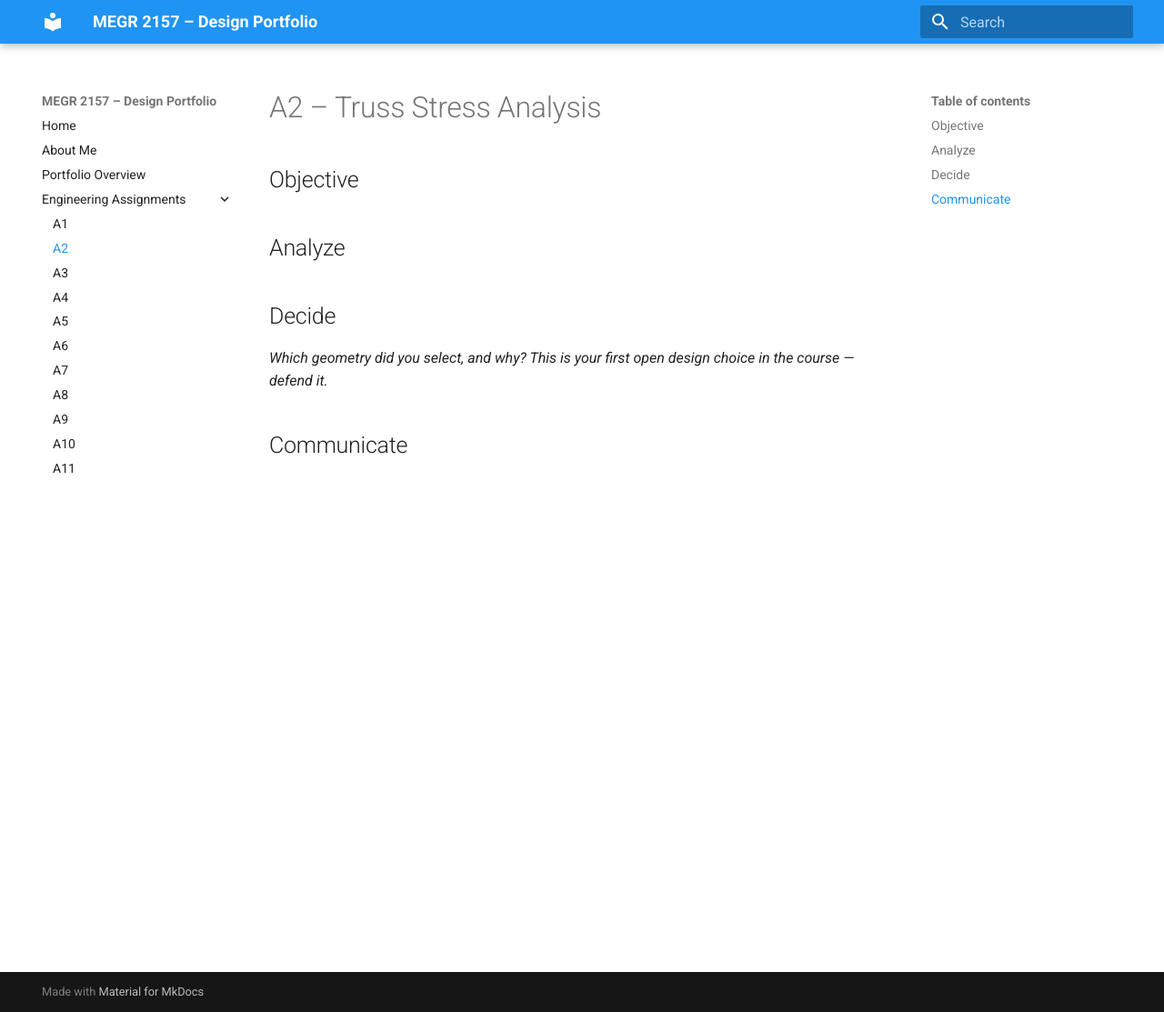
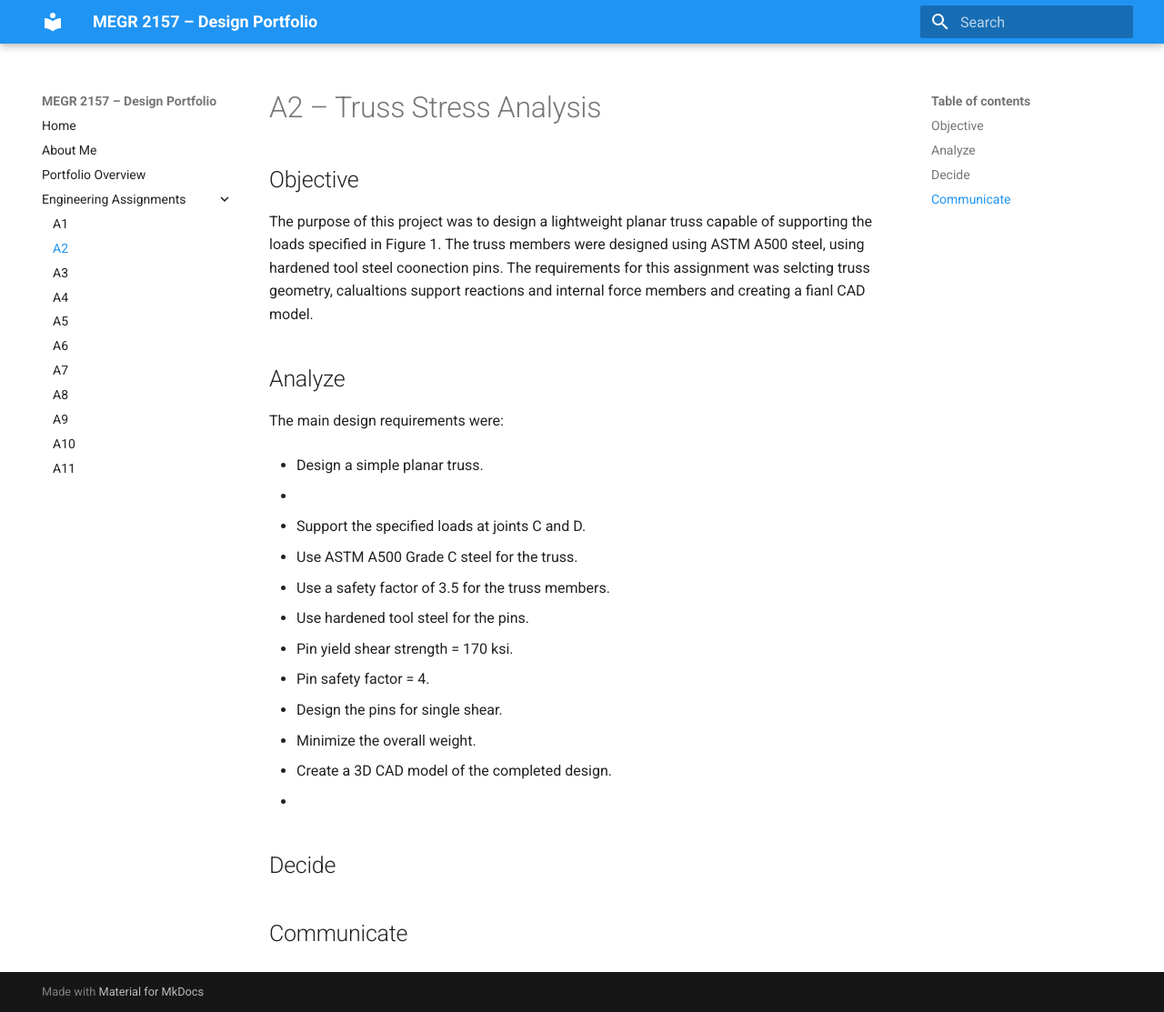
Before and after one commit to ncenatus/design-project-portfolio, an MkDocs documentation site: the page built from docs/assignments/A02/index.md, in a window 1280 px wide and 1113 px high. Shown: the whole window at 91% size. Built offline with MkDocs 1.6.1 and Material for MkDocs 9.7.7, drawn with Linux system fonts in a browser that asks for light colours.

Commit message:
Update index.md

```diff
--- a/docs/assignments/A02/index.md
+++ b/docs/assignments/A02/index.md
@@ -1,12 +1,26 @@
 # A2 – Truss Stress Analysis
 
 ## Objective
+The purpose of this project was to design a lightweight planar truss capable of supporting the loads specified in Figure 1. The truss members were designed using ASTM A500 steel, using hardened tool steel coonection pins.
+The requirements for this assignment was selcting truss geometry, calualtions support reactions and internal force members and creating a fianl CAD model.
+## Analyze
+The main design requirements were:
+
+- Design a simple planar truss.
+
+-
+- Support the specified loads at joints C and D.
+- Use ASTM A500 Grade C steel for the truss.
+- Use a safety factor of 3.5 for the truss members.
+- Use hardened tool steel for the pins.
+- Pin yield shear strength = 170 ksi.
+- Pin safety factor = 4.
+- Design the pins for single shear.
+- Minimize the overall weight.
+- Create a 3D CAD model of the completed design.
+-
+
+## Decide
 
 
-## Analyze
-
-
-## Decide
-_Which geometry did you select, and why? This is your first open design choice in the course — defend it._
-
 ## Communicate
```
